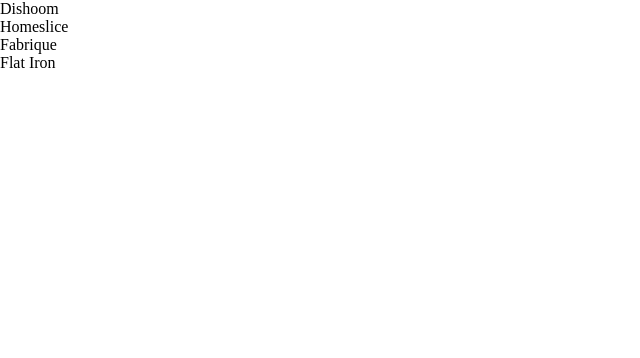
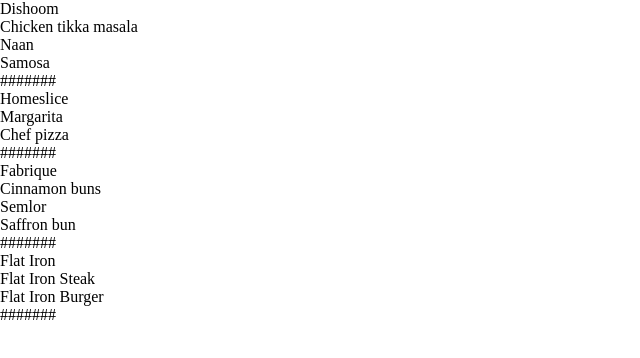
Before and after one commit to dmitryrg/react-2023-03-30, a Next.js app: page / in a window 1280 px wide. Shown: the top 358 px of the page, without its empty margins (0-640 px from the left). Built offline with nearby package versions, Linux system fonts and the light colour scheme.

Commit message:
Menu-ready

```diff
--- a/src/components/Menu/Menu.jsx
+++ b/src/components/Menu/Menu.jsx
@@ -1,11 +1,11 @@
 import React from "react";
 
 export const Menu = ({ menu }) => {
-  if (!(menu && Array.isArray(menu) && menu.length===0)) return null;
+  if (!(menu && Array.isArray(menu) && menu.length>0)) return null;
 
   return (
     <div>
-      {menu.map(dish=> {} )}
+      {menu.map(dish=> (<div key={dish.id}>{dish.name}</div>))}
     </div>
   );
 };
--- a/src/components/Restaurant/Restaurant.jsx
+++ b/src/components/Restaurant/Restaurant.jsx
@@ -5,13 +5,15 @@
   if (!restaurant) return null;
 
   const { name,menu,reviews } = restaurant;
+  console.log('menu 1 ->', menu); // debug
 
   return (
     <div>
-      <span>{name}</span>
+      <div>{name}</div>
       <div>
-          <Menu menu={menu} />
+        <Menu menu={menu}>меню</Menu>
       </div>
+      <div>#######</div>
     </div>
   );
 };
```
